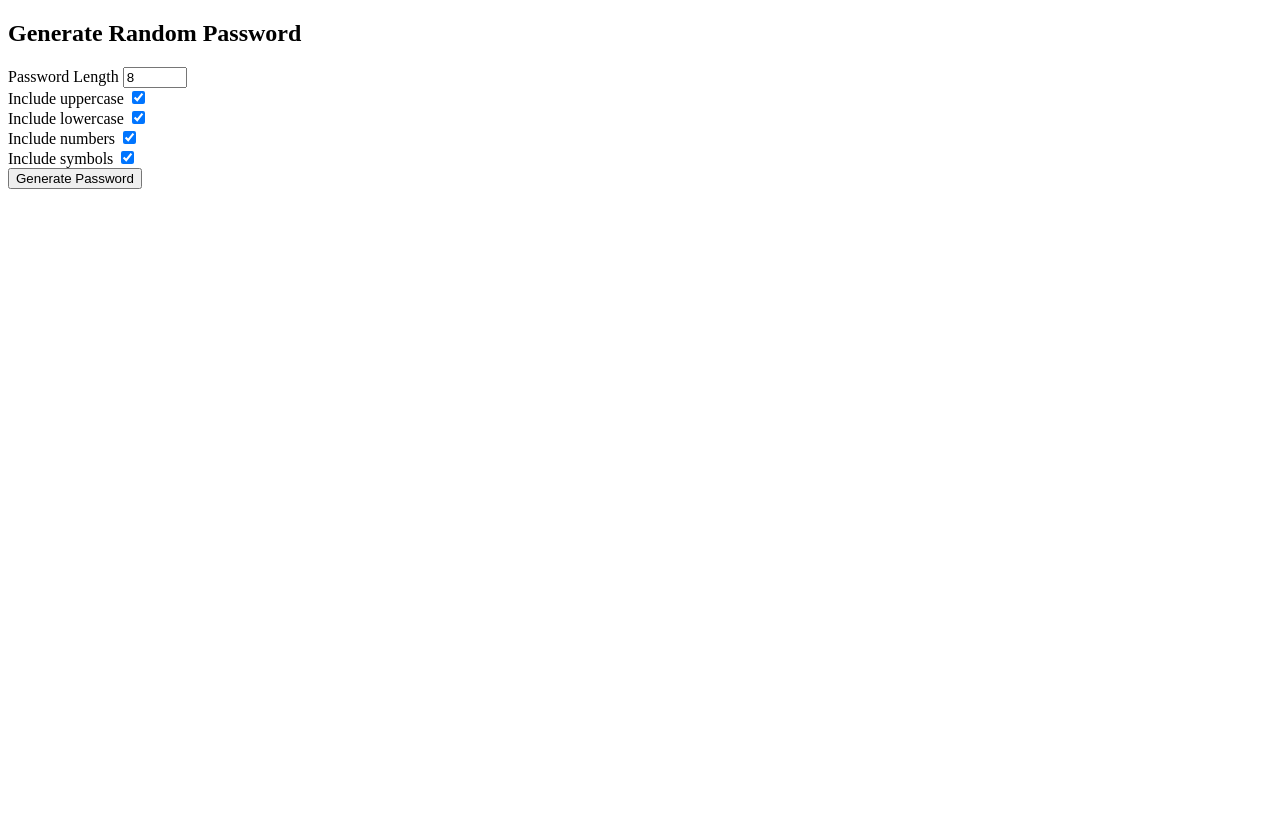
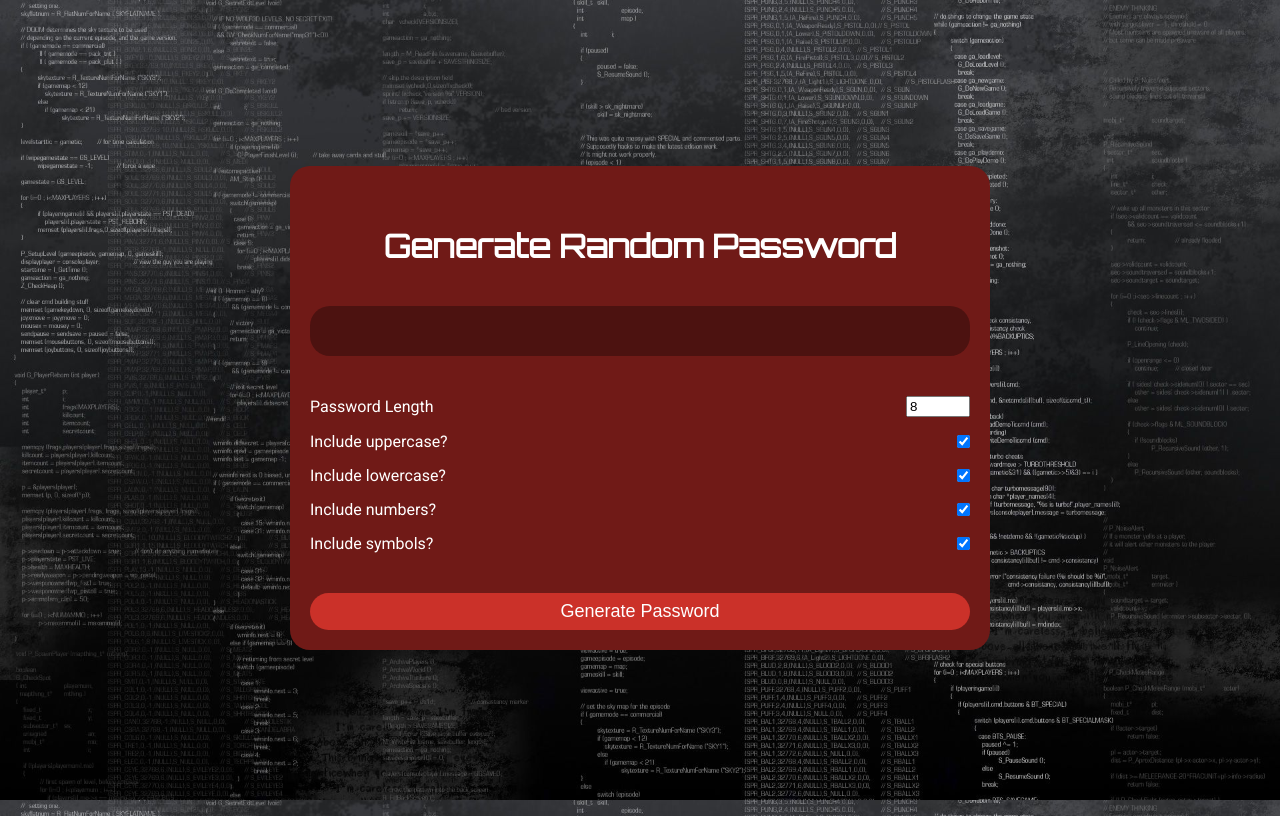
Before and after one commit to jesseodonoghue/password-generator, a plain HTML site: page index.html in a window 1280 px wide. Drawn offline with Linux system fonts and the light colour scheme.

Commit message:
Update index.html and style.css

```diff
--- a/index.html
+++ b/index.html
@@ -38,25 +38,25 @@
 
             <!-- Uppercase -->
             <div class="settings">
-                <label>Include uppercase</label>
+                <label>Include uppercase?</label>
                 <input type="checkbox" id="uppercase" checked />
             </div>
 
             <!-- Lowercase -->
             <div class="settings">
-                <label>Include lowercase</label>
+                <label>Include lowercase?</label>
                 <input type="checkbox" id="lowercase" checked />
             </div>
 
             <!-- Numbers -->
             <div class="settings">
-                <label>Include numbers</label>
+                <label>Include numbers?</label>
                 <input type="checkbox" id="numbers" checked />
             </div>
 
             <!-- Symbols -->
             <div class="settings">
-                <label>Include symbols</label>
+                <label>Include symbols?</label>
                 <input type="checkbox" id="symbols" checked />
             </div>
         </section>
--- a/style.css
+++ b/style.css
@@ -0,0 +1,105 @@
+/* Body Styles */
+
+* {
+    box-sizing: border-box;
+}
+
+body {
+    background: url(img/code.jpg) no-repeat center center fixed;
+    -webkit-background-size: cover;
+    -moz-background-size: cover;
+    -o-background-size: cover;
+    background-size: cover;
+    color: #fff;
+    display: flex;
+    flex-direction: column;
+    align-items: center;
+    justify-content: center;
+    font-family: 'Roboto', sans-serif;
+    padding: 10px;
+    min-height: 100vh;
+}
+
+header {
+    margin: 40px 20px;
+    text-align: center;
+}
+
+input[type=checkbox] {
+	margin-right: 0;
+}
+
+
+
+/* Heading Styles */
+
+.header {
+    font-family: 'Orbitron', sans-serif;
+    font-size: 32px;
+}
+
+
+/* Containers */
+
+.container {
+    background-color: #701A17;
+    border-radius: 20px;
+    padding: 20px;
+    width: 700px;
+    max-width: 100%;
+}
+
+.password-container {
+    background-color: #4C1210;
+    border-radius: 20px;
+    display: flex;
+    justify-content: flex-start;
+    align-items: center;
+    position: relative;
+    font-size: 18px;
+    letter-spacing: 1px;
+    padding: 12px 10px;
+    height: 50px;
+    width: 100%;
+    margin-bottom: 40px;
+}
+
+
+/* Settings Section */
+
+.settings {
+    display: flex;
+    justify-content: space-between;
+    align-items: center;
+    margin: 15px 0;
+}
+
+
+/* Button Styles */
+
+.btn {
+    background-color: #CB3129;
+    border: none;
+    border-radius: 20px;
+    color: #fff;
+    font-size: 18px;
+    padding: 8px 12px;
+    margin-top: 40px;
+}
+
+.btn-large {
+    display: block;
+    width: 100%;
+}
+
+
+/* Media Query */
+@media screen and (max-width: 400px) {
+    .password-container {
+        font-size: 14px;
+    }
+
+    .header {
+        font-size: 14px;
+    }
+}
```
Also changed, not shown: img/code.jpg (added).
